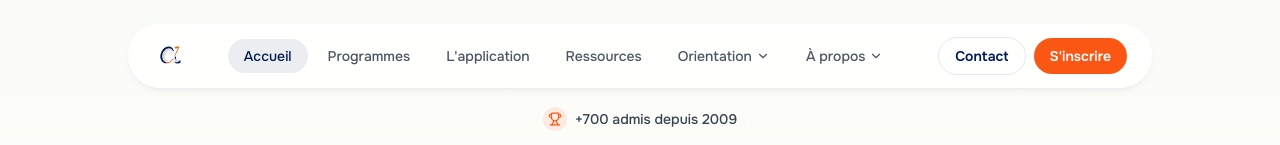
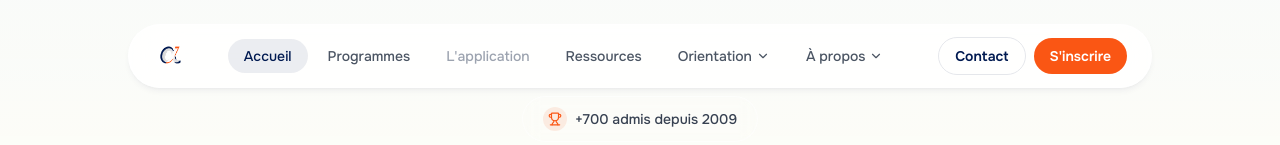
Before and after one commit to ubf-hunter/alphacenter, a React (Vite) app: page / in a window 1280 px wide. Shown: the top 145 px of the page. Built offline with nearby package versions, Linux system fonts and the light colour scheme; a web font is replaced by a local one.

Commit message:
feat(nav): disable application button in header
- Add disabled state support for navigation items
- Gray out "L'application" button with cursor-not-allowed
- Show "Bientôt disponible" tooltip on hover
- Display disabled message on mobile menu

```diff
--- a/src/components/layout/Header.jsx
+++ b/src/components/layout/Header.jsx
@@ -91,6 +91,14 @@ export default function Header() {
               onClick={(e) => e.stopPropagation()}
             >
               {item.type === 'link' ? (
+                item.disabled ? (
+                  <span
+                    className="px-4 py-2 text-sm font-medium rounded-full text-gray-400 cursor-not-allowed"
+                    title={item.disabledMessage || 'Non disponible'}
+                  >
+                    {item.label}
+                  </span>
+                ) : (
                   <NavLink
                     to={item.href}
                     className={({ isActive }) =>
@@ -103,6 +111,7 @@ export default function Header() {
                   >
                     {item.label}
                   </NavLink>
+                )
               ) : (
                 <button
                   onClick={() => handleDropdownToggle(item.label)}
@@ -314,6 +323,15 @@ export default function Header() {
               {mainNavigation.map((item) => (
                 <div key={item.label}>
                   {item.type === 'link' ? (
+                    item.disabled ? (
+                      <span
+                        className="block px-4 py-3 rounded-xl text-sm font-medium text-gray-400 cursor-not-allowed"
+                        title={item.disabledMessage || 'Non disponible'}
+                      >
+                        {item.label}
+                        <span className="ml-2 text-xs text-gray-400">({item.disabledMessage})</span>
+                      </span>
+                    ) : (
                       <NavLink
                         to={item.href}
                         className={({ isActive }) =>
@@ -327,6 +345,7 @@ export default function Header() {
                       >
                         {item.label}
                       </NavLink>
+                    )
                   ) : (
                     <div>
                       <button
--- a/src/data/navigation.js
+++ b/src/data/navigation.js
@@ -14,6 +14,8 @@ export const mainNavigation = [
     label: "L'application",
     href: '/application',
     type: 'link',
+    disabled: true,
+    disabledMessage: 'Bientôt disponible',
   },
   {
     label: 'Ressources',
```
Lines whose indentation alone changed are shown as unchanged.
